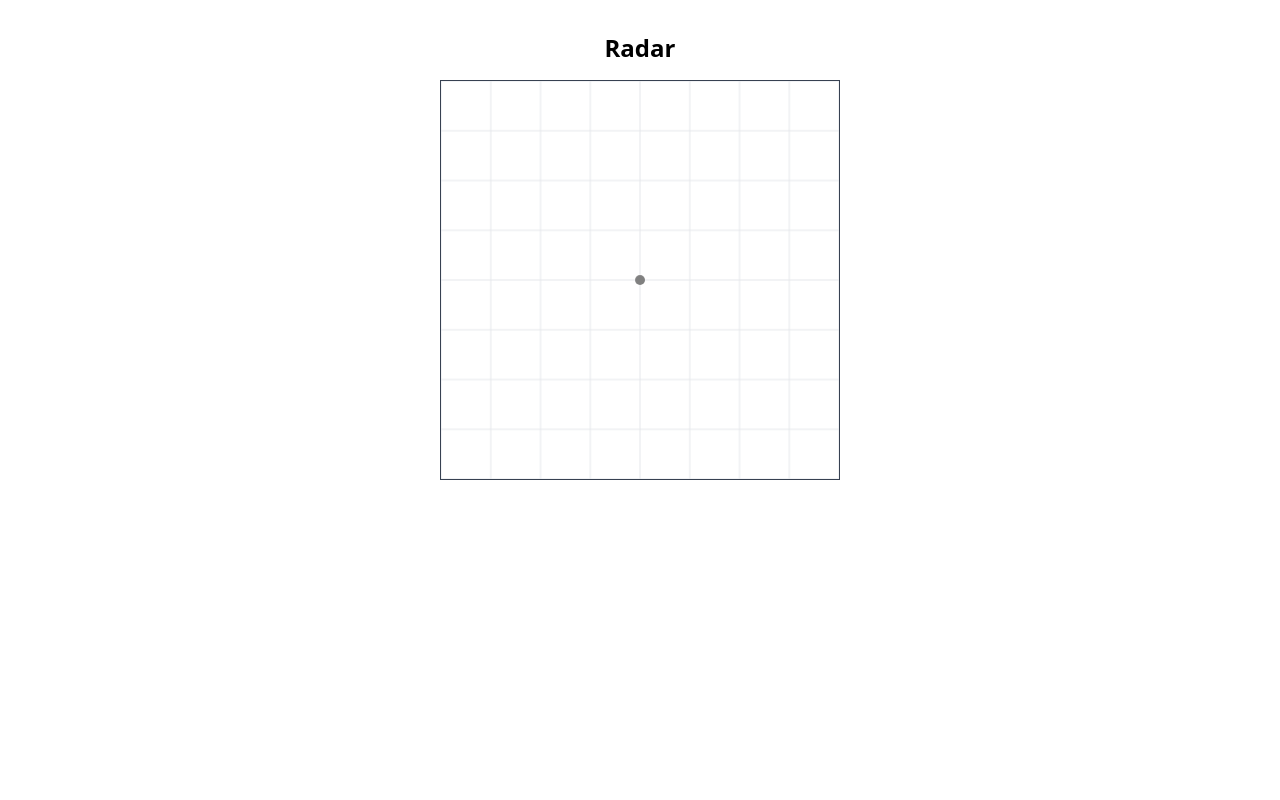
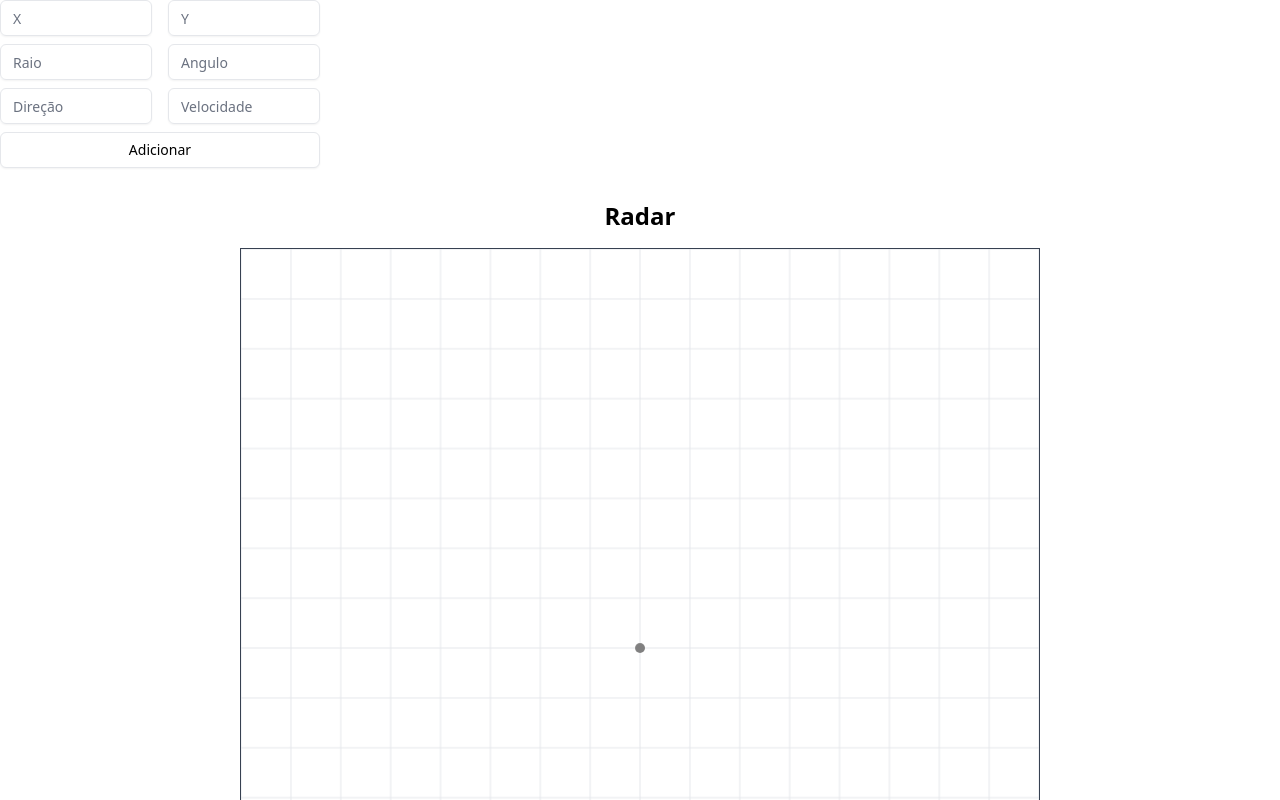
Before and after one commit to guilhermefrag/avioes-computacao-grafica, a React (Vite) app: page / in a window 1280 px wide. Shown: the top 800 px of the page. Built offline with nearby package versions, Linux system fonts and the light colour scheme.

Commit message:
inserindo aviao

```diff
--- a/package.json
+++ b/package.json
@@ -17,8 +17,10 @@
     "lucide-react": "^0.454.0",
     "react": "^18.3.1",
     "react-dom": "^18.3.1",
+    "react-hook-form": "^7.53.1",
     "tailwind-merge": "^2.5.4",
-    "tailwindcss-animate": "^1.0.7"
+    "tailwindcss-animate": "^1.0.7",
+    "zod": "^3.23.8"
   },
   "devDependencies": {
     "@eslint/js": "^9.13.0",
--- a/src/components/adicionar-novo-aviao-form/adicionar-novo-aviao-form.tsx
+++ b/src/components/adicionar-novo-aviao-form/adicionar-novo-aviao-form.tsx
@@ -1,4 +1,21 @@
 import { Aviao } from '@/services/avioes/config/avioes-config';
+import { useForm } from 'react-hook-form';
+import { z } from "zod";
+import { Input } from '../ui/input';
+import { Button } from '../ui/button';
+import { AvioesService } from '@/services/avioes/avioes-service/avioes-service';
+
+// eslint-disable-next-line @typescript-eslint/no-unused-vars
+const createAviaoSchema = z.object({
+  x: z.number(),
+  y: z.number(),
+  raio: z.number(),
+  angulo: z.number(),
+  direcao: z.number(),
+  velocidade: z.number()
+});
+
+export type CreateAviao = z.infer<typeof createAviaoSchema>;
 
 interface AdicionarNovoAviaoFormProps {
   setAvioes: (aviao: Aviao) => void
@@ -8,9 +25,72 @@ export function AdicionarNovoAviaoForm({
   setAvioes
 }: AdicionarNovoAviaoFormProps){
 
+  const { handleSubmit, register } = useForm<CreateAviao>();
+
+  const onSubmit = (data: CreateAviao) => {
+      const { x, y, raio, angulo, direcao, velocidade } = data;
+      let [newX, newY] = [x, y];
+      let [newRaio, newAngulo] = [raio, angulo];
+
+      if ((!x && !y) && (raio && angulo)) {
+        const data = AvioesService.polarParaCartesiano(raio, angulo);
+        newX = data.x;
+        newY = data.y;
+      }
+
+      if((x && y) && (!raio && !angulo)) {
+        const data = AvioesService.cartesianoParaPolar(x, y);
+        newRaio = data.raio;
+        newAngulo = data.angulo;
+      }
+
+      setAvioes({
+        x: x ? Number(x) : Number(newX),
+        y: y ? Number(y) : Number(newY),
+        raio: raio ? Number(raio) : Number(newRaio),
+        angulo: angulo ? Number(angulo) : Number(newAngulo),
+        direcao: Number(direcao),
+        velocidade: Number(velocidade)
+      });
+  }
+
   return(
-    <>
-    </>
+    <form onSubmit={handleSubmit(onSubmit)}>
+      <div className='flex flex-col w-[25%] gap-2'>
+        <div className='flex flex-row gap-4'>
+          <div>
+            <Input placeholder='X' {...register("x")} />
+          </div>
+
+          <div>
+            <Input placeholder='Y' {...register("y")} />
+          </div>
+        </div>
+
+        <div className='flex flex-row gap-4'>
+          <div>
+            <Input placeholder='Raio' {...register("raio")} />
+          </div>
+
+          <div>
+            <Input placeholder='Angulo' {...register("angulo")} />
+          </div>
+        </div>
+
+        <div className='flex flex-row gap-4'>
+          <div>
+            <Input placeholder='Direção' {...register("direcao")} />
+          </div>
+
+          <div>
+            <Input placeholder='Velocidade' {...register("velocidade")} />
+          </div>
+        </div>
+
+        <Button type='submit' variant={'outline'}>Adicionar</Button>
+
+      </div>
+    </form>
   )
 
 }
--- a/src/components/radar/radar.tsx
+++ b/src/components/radar/radar.tsx
@@ -17,21 +17,21 @@ export default function Radar({
     const ctx = canvas.getContext("2d");
     if (!ctx) return;
 
-    // Configurações do radar
-    const canvasSize = 400;
+    const canvasSize = 800;
     const gridSize = 50;
     const halfCanvas = canvasSize / 2;
-    const gridColor = "#e5e7eb"; // Cor da grade (cinza claro)
+    const gridColor = "#e5e7eb";
 
-    // Limpa o canvas antes de desenhar
+    canvas.width = canvasSize;
+    canvas.height = canvasSize;
+
+    // Limpa e desenha o grid no canvas
+    const desenhaGrade = () => {
       ctx.clearRect(0, 0, canvas.width, canvas.height);
-
-    // Desenha a grade sem a numerologia
       ctx.strokeStyle = gridColor;
       ctx.lineWidth = 1;
 
       for (let x = 0; x <= canvasSize; x += gridSize) {
-      // Linha vertical
         ctx.beginPath();
         ctx.moveTo(x, 0);
         ctx.lineTo(x, canvasSize);
@@ -39,48 +39,53 @@ export default function Radar({
       }
 
       for (let y = 0; y <= canvasSize; y += gridSize) {
-      // Linha horizontal
         ctx.beginPath();
         ctx.moveTo(0, y);
         ctx.lineTo(canvasSize, y);
         ctx.stroke();
       }
 
-    // Desenha o ponto central (0,0)
+      // Desenha o ponto central
       ctx.fillStyle = "gray";
       ctx.beginPath();
       ctx.arc(halfCanvas, halfCanvas, 5, 0, Math.PI * 2);
       ctx.fill();
-
-    // Função para desenhar um avião com rotação
-    const desenhaAviao = (x: number, y: number, angulo: number) => {
-      ctx.save(); // Salva o estado atual do contexto
-
-      // Translada para a posição do avião e rotaciona
-      ctx.translate(x, y);
-      ctx.rotate((angulo * Math.PI) / 180);
-
-      // Desenha o avião rotacionado
-      ctx.fillStyle = "black";
-      ctx.beginPath();
-      ctx.moveTo(0, -10); // Ponta do avião
-      ctx.lineTo(-5, 5);  // Asa esquerda
-      ctx.lineTo(5, 5);   // Asa direita
-      ctx.closePath();
-      ctx.fill();
-
-      ctx.restore(); // Restaura o estado original do contexto
     };
 
-    // Desenhar os aviões nas posições e ângulos especificados
-    avioes.forEach(pos => desenhaAviao(pos.x, pos.y, pos.angulo));
+    const aviaoImg = new Image();
+    aviaoImg.src = 'src/assets/aviao.png'; // Altere o caminho para o local correto da imagem
+
+    aviaoImg.onload = () => {
+      // Função para desenhar um avião com imagem invertida e rotação
+      const desenhaAviao = (x: number, y: number, direcao: number) => {
+        ctx.save();
+        const posX = halfCanvas + x;
+        const posY = halfCanvas - y;
+
+        ctx.translate(posX, posY);
+        ctx.rotate((direcao * Math.PI) / -180); // Converte o ângulo para radianos
+
+        // Ajuste de posição da imagem, centralizando o avião no ponto
+        ctx.drawImage(aviaoImg, -aviaoImg.width / 2, -aviaoImg.height / 2);
+
+        ctx.restore();
+      };
+
+      desenhaGrade();
+
+      avioes.forEach(pos => {
+        if (pos.x !== null && pos.y !== null && pos.direcao !== null) {
+          desenhaAviao(pos.x, pos.y, pos.direcao);
+        }
+      });
+    };
   }, [avioes]);
 
   return (
     <div className="flex flex-col items-center mt-8">
       <h1 className="text-2xl font-semibold mb-4">Radar</h1>
-      <div className="border border-gray-700 w-[400px] h-[400px] relative">
-        <canvas ref={canvasRef} width={400} height={400} className="w-full h-full" />
+      <div className="border border-gray-700 w-[800px] h-[800px] relative">
+        <canvas ref={canvasRef} width={800} height={800} className="w-full h-full" />
       </div>
     </div>
   );
--- /dev/null
+++ b/src/components/ui/input.tsx
@@ -0,0 +1,25 @@
+import * as React from "react"
+
+import { cn } from "@/lib/utils"
+
+export interface InputProps
+  extends React.InputHTMLAttributes<HTMLInputElement> {}
+
+const Input = React.forwardRef<HTMLInputElement, InputProps>(
+  ({ className, type, ...props }, ref) => {
+    return (
+      <input
+        type={type}
+        className={cn(
+          "flex h-9 w-full rounded-md border border-gray-200 bg-transparent px-3 py-1 text-sm shadow-sm transition-colors file:border-0 file:bg-transparent file:text-sm file:font-medium file:text-gray-950 placeholder:text-gray-500 focus-visible:outline-none focus-visible:ring-1 focus-visible:ring-gray-950 disabled:cursor-not-allowed disabled:opacity-50 dark:border-gray-800 dark:file:text-gray-50 dark:placeholder:text-gray-400 dark:focus-visible:ring-gray-300",
+          className
+        )}
+        ref={ref}
+        {...props}
+      />
+    )
+  }
+)
+Input.displayName = "Input"
+
+export { Input }
--- a/src/pages/layout/layout.tsx
+++ b/src/pages/layout/layout.tsx
@@ -1,3 +1,4 @@
+import { AdicionarNovoAviaoForm } from '@/components/adicionar-novo-aviao-form/adicionar-novo-aviao-form';
 import Radar from '@/components/radar/radar';
 import { Aviao } from '@/services/avioes/config/avioes-config';
 import { useState } from 'react';
@@ -11,9 +12,12 @@ export function Layout() {
       return [...prevState, aviao]
     })
   }
-
+  console.log(avioes)
   return (
     <div>
+      <AdicionarNovoAviaoForm
+        setAvioes={liftStateAvioes}
+      />
       <Radar
         avioes={avioes}
       />
--- a/src/services/avioes/avioes-service/avioes-service.ts
+++ b/src/services/avioes/avioes-service/avioes-service.ts
@@ -2,7 +2,29 @@ import { Aviao } from '../config/avioes-config';
 
 export class AvioesService {
 
-  static adicionarAvioes(x: number, y: number, angulo: number, setAvioes: React.Dispatch<React.SetStateAction<Aviao[]>>) {
-    setAvioes((avioes) => [...avioes, { x, y, angulo }]);
+  static adicionarAvioes(
+    x: number | null,
+    y: number | null,
+    raio: number | null,
+    angulo: number | null,
+    velocidade: number,
+    direcao: number,
+    setAvioes: React.Dispatch<React.SetStateAction<Aviao[]>>) {
+
+      if(!x && !y && !raio && !angulo) return;
+
+      setAvioes((avioes) => [...avioes, { x, y, raio, angulo, velocidade, direcao }]);
+  }
+
+  static polarParaCartesiano(raio: number, angulo: number): { x: number, y: number } {
+    const x = raio * Math.cos(angulo);
+    const y = raio * Math.sin(angulo);
+    return { x, y };
+  }
+
+  static cartesianoParaPolar(x: number, y: number): { raio: number, angulo: number } {
+    const raio = Math.sqrt(x ** 2 + y ** 2);
+    const angulo = Math.atan2(y, x);
+    return { raio, angulo };
   }
 }
--- a/src/services/avioes/config/avioes-config.ts
+++ b/src/services/avioes/config/avioes-config.ts
@@ -1,10 +1,14 @@
 export type Aviao = {
-  x: number
-  y: number
-  angulo: number
+  x: number | null
+  y: number | null
+  raio: number | null
+  angulo: number | null //em radianos
+  velocidade: number // nao defini ainda, mas estava pensando em km por hora
+  direcao: number
 }
 
 export const avioesTeste = [
+  { x: 0, y: 0, angulo: 90 },
   { x: 75, y: 75, angulo: 45 },
   { x: 125, y: 100, angulo: 90 },
   { x: 150, y: 200, angulo: 135 },
```
Also changed, not shown: src/assets/aviao.png (added), 1 other file (tests, documents, lock files or other folders). Lines whose indentation alone changed are shown as unchanged.
